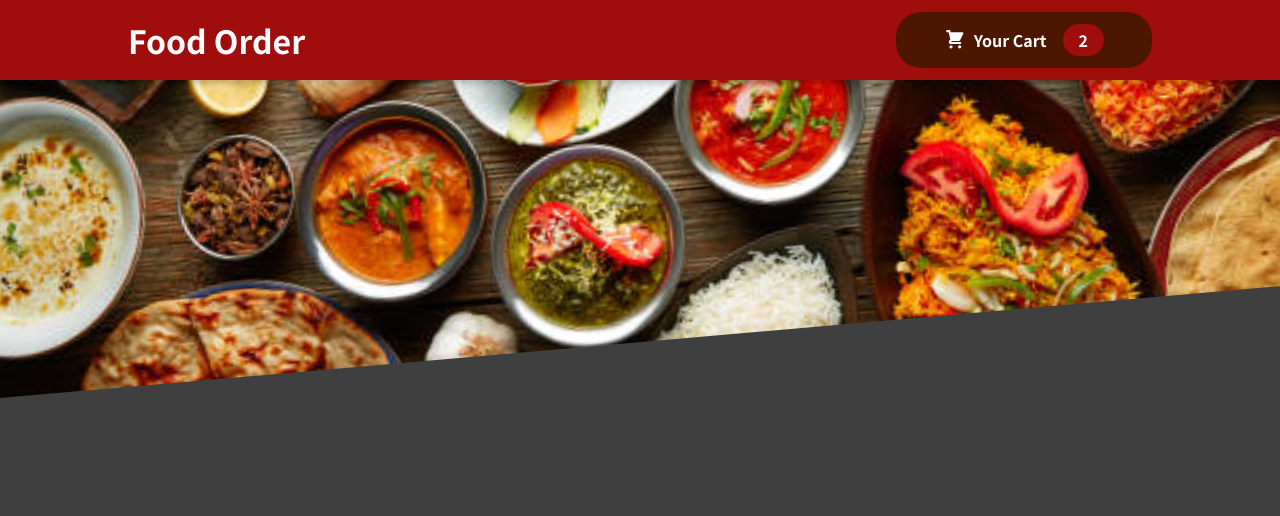
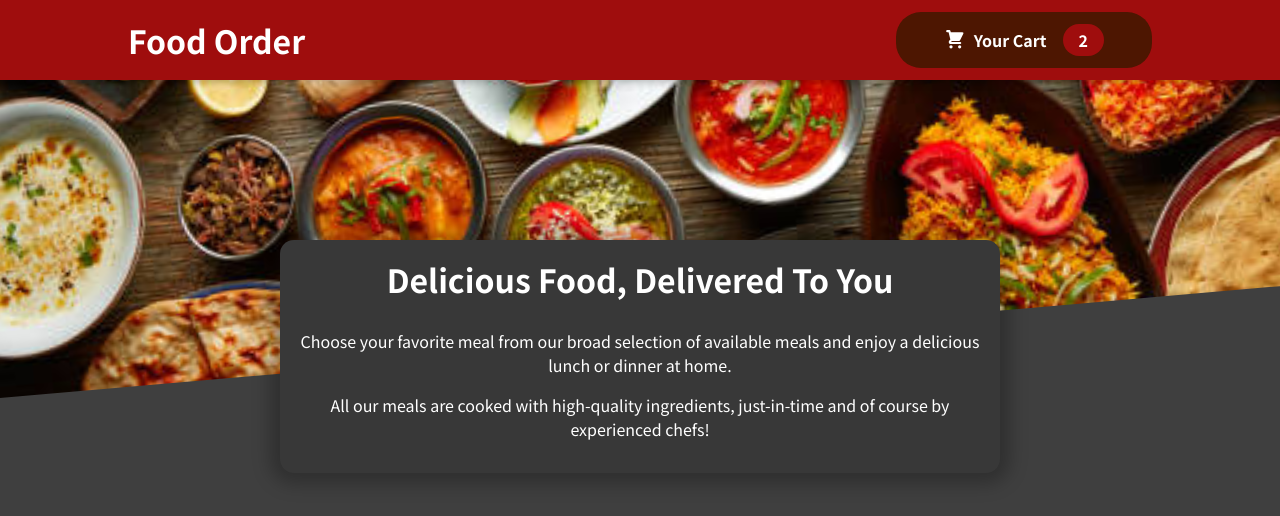
Before and after one commit to ramsankarAloor/restaurant-react-sharpner, a JavaScript app: page / in a window 1280 px wide. Shown: the top 516 px of the page. Built offline with nearby package versions, Linux system fonts and the light colour scheme.

Commit message:
meals summary

```diff
--- a/src/App.js
+++ b/src/App.js
@@ -1,9 +1,13 @@
 import Header from "./components/Layout/Header";
+import Meals from "./components/Meals/Meals";
 
 function App() {
   return (
     <>
       <Header />
+      <main>
+        <Meals />
+      </main>
     </>
   );
 }
--- /dev/null
+++ b/src/components/Meals/Meals.js
@@ -0,0 +1,11 @@
+import MealsSummary from "./MealsSummary";
+
+function Meals() {
+  return (
+    <>
+      <MealsSummary />
+    </>
+  );
+}
+
+export default Meals;
--- /dev/null
+++ b/src/components/Meals/MealsSummary.js
@@ -0,0 +1,19 @@
+import styles from './MealsSummary.module.css'
+
+const MealsSummary = () => {
+  return (
+    <section className={styles.summary}>
+      <h2>Delicious Food, Delivered To You</h2>
+      <p>
+        Choose your favorite meal from our broad selection of available meals
+        and enjoy a delicious lunch or dinner at home.
+      </p>
+      <p>
+        All our meals are cooked with high-quality ingredients, just-in-time and
+        of course by experienced chefs!
+      </p>
+    </section>
+  );
+};
+
+export default MealsSummary;
--- /dev/null
+++ b/src/components/Meals/MealsSummary.module.css
@@ -0,0 +1,18 @@
+.summary {
+  text-align: center;
+  width: 90%;
+  max-width: 45rem;
+  position: relative;
+  margin: auto;
+  background-color: #383838;
+  color: white;
+  margin-top: -10rem;
+  border-radius: 14px;
+  padding: 1rem;
+  box-shadow: 0 1px 18px 10px rgba(0, 0, 0, 0.25);
+}
+
+.summary h2 {
+  font-size: 2rem;
+  margin-top: 0;
+}
```
